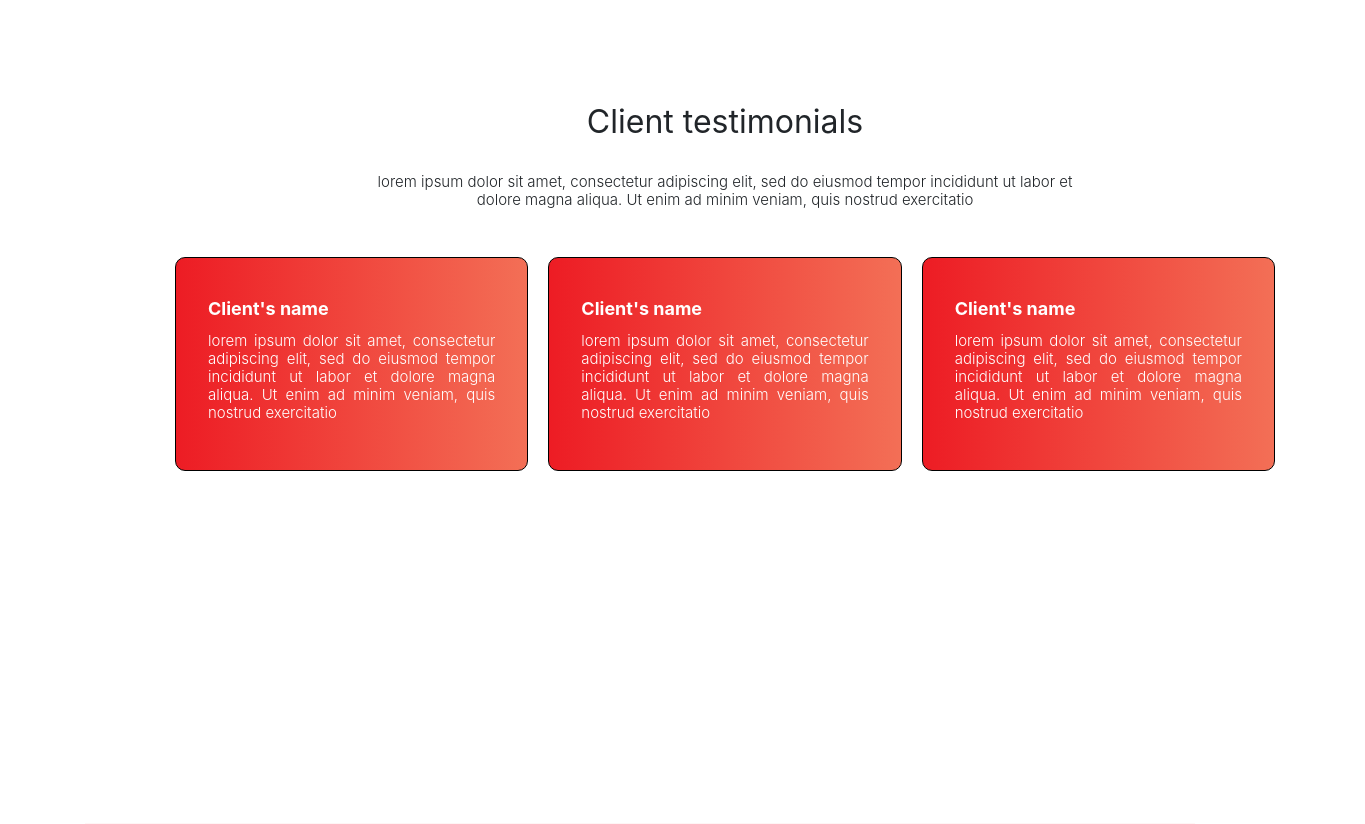
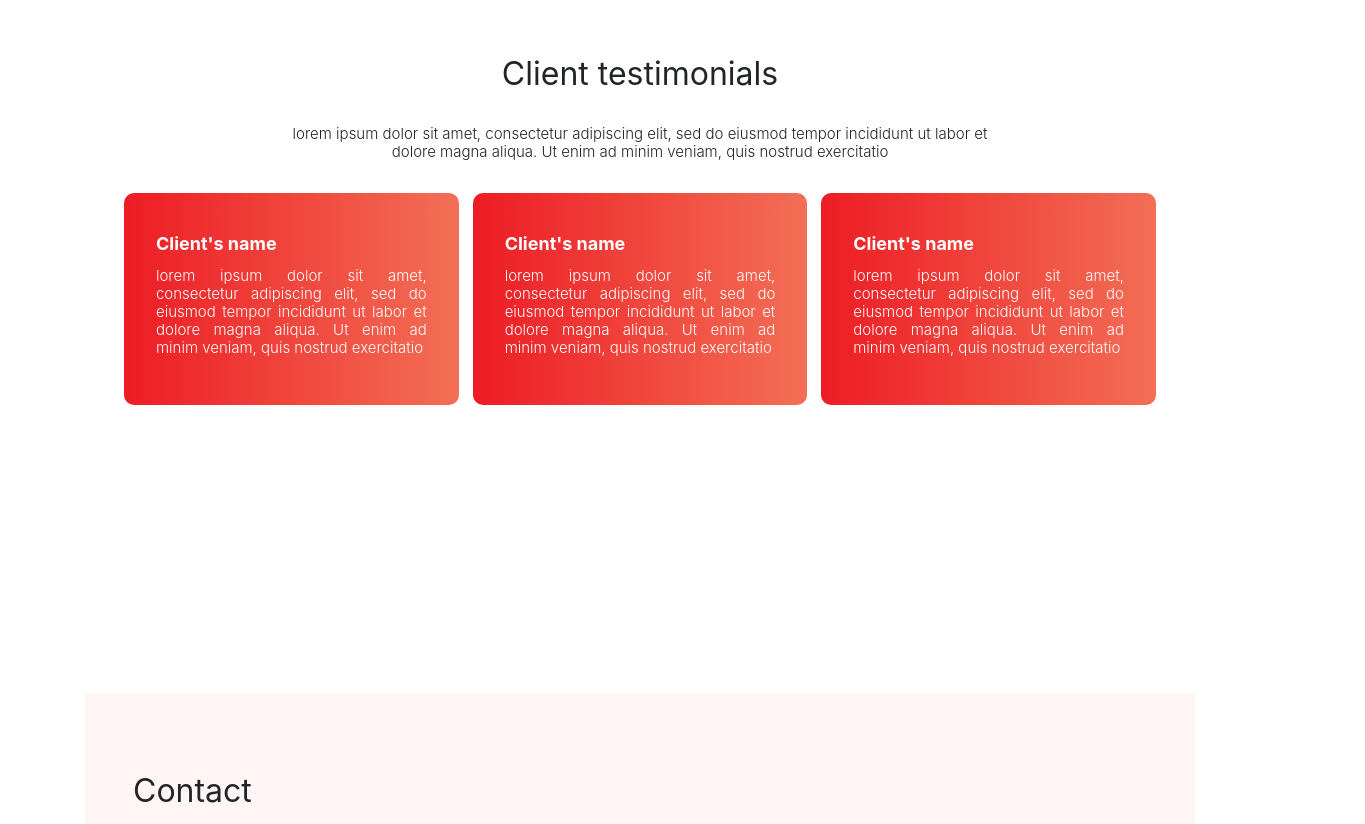
Before and after one commit to bl-aire/St.M, a plain HTML site: page index.html in a window 1280 px wide. Shown: the part 2586-3410 px from the top of the page, 1365 px wide, since content can reach past the window. Drawn offline with nearby package versions, Linux system fonts and the light colour scheme.

Commit message:
Fix flexbox width

```diff
--- a/css/style.css
+++ b/css/style.css
@@ -11,6 +11,7 @@
 body {
     font-family: "ubuntu", sans-serif;
     width: 100%;
+    margin: 0 auto;
 }
 
 body p {
@@ -176,9 +177,9 @@ button:hover {
 }
 
 .testimonial-container {
-    margin-top: 12em;
-    padding: 5em;
-    width: 100vw;
+    margin: 12em auto 0;
+    padding: 2em;
+    width: 100%
 }
 
 .text {
@@ -191,9 +192,8 @@ button:hover {
     width: 85%;
     border-radius: 10px;
     padding: 2em;
-    margin: 2em 10px;
+    margin: 1em auto;
     color: white;
-    border: 1px solid black;
 }
 
 .contact-container {
@@ -268,7 +268,7 @@ button:hover {
 
 @media only screen and (max-width: 600px) {
     .testimonial-container {
-        margin: 30em 0 0 0;
+        margin: 35em 0 0 0;
     }
 
     .contact-container {
@@ -349,12 +349,8 @@ button:hover {
         width: 30%;
     }
 
-    .client-container {
-        flex-wrap: nowrap;
-    }
-
     .client {
-        width: 33%;
+        width: 32%;
     }
 
     .map-container {
@@ -381,13 +377,8 @@ button:hover {
 
     .client-container {
         display: flex;
-        justify-content: space-around;
+        justify-content: center;
+        align-items: center;
         text-align: justify;
     }
-
-    /*.client-container {
-    display: flex;
-    justify-content: space-around;
-    text-align: justify;
-}*/
 }
```
